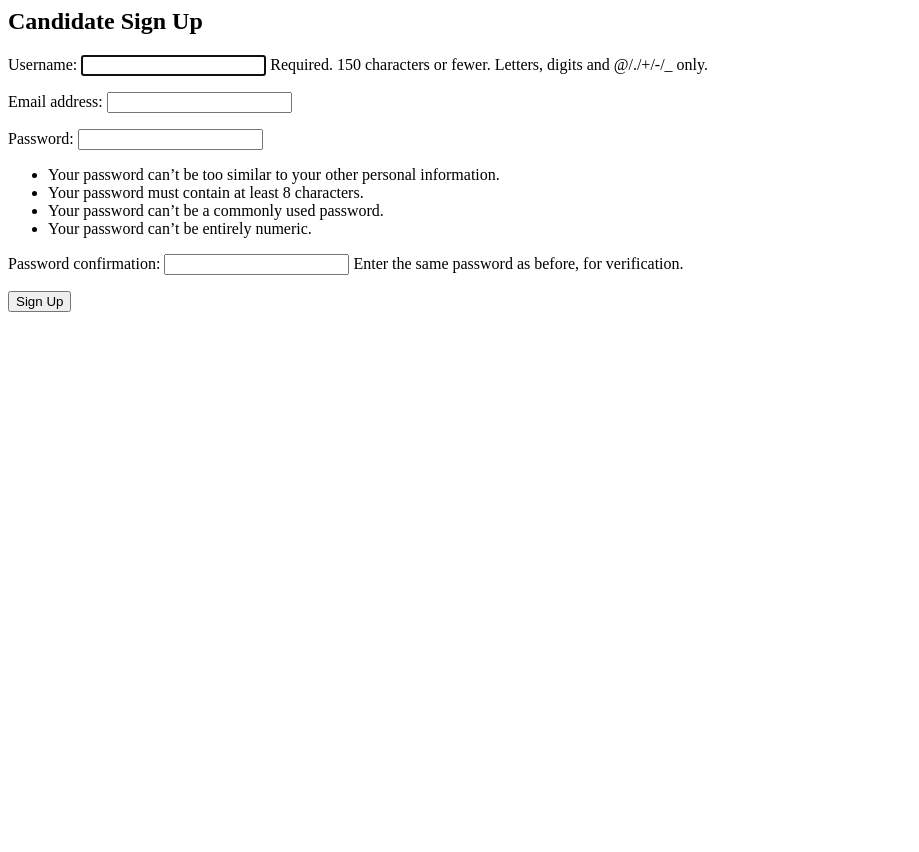
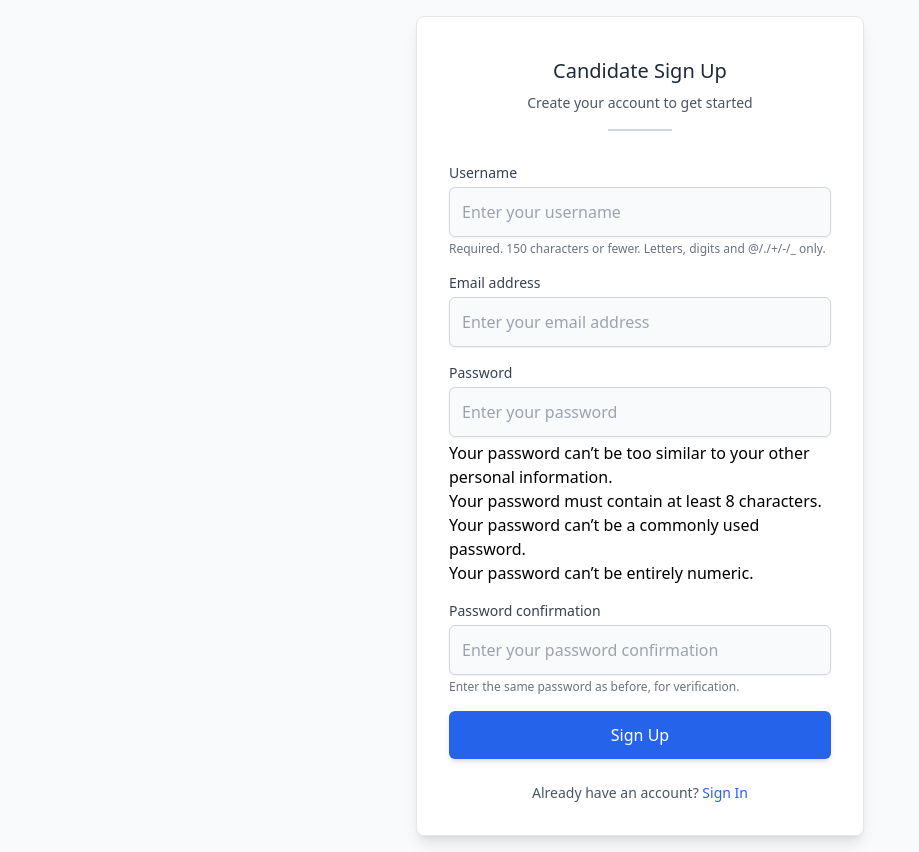
Before and after one commit to YaduKrishna7/HIRENIX, a Django app: page /signup/ in a window 1280 px wide. Shown: the whole page, without its empty margins (0-919 px from the left). Before the commit the page ends 312 px from the top, so only its background shows below. Run offline with Django 5.2, Linux system fonts and the light colour scheme; some libraries are stand-ins or nearby versions.

Commit message:
1st commit

```diff
--- a/templates/signup.html
+++ b/templates/signup.html
@@ -1,6 +1,60 @@
-<h2>Candidate Sign Up</h2>
-<form method="post">
-    {% csrf_token %}
-    {{ form.as_p }}
-    <button type="submit">Sign Up</button>
-</form>
+<!DOCTYPE html>
+<html lang="en">
+<head>
+    <meta charset="UTF-8">
+    <meta name="viewport" content="width=device-width, initial-scale=1.0">
+    <title>Signup</title>
+    <script src="https://cdn.tailwindcss.com"></script>
+</head>
+<body>
+
+
+<section class="min-h-screen flex items-center justify-center bg-gray-50 p-4">
+    <div class="bg-white shadow-lg rounded-lg p-6 md:p-8 w-full max-w-md border border-gray-200">
+        <div class="flex flex-col items-center">
+            <h1 class="text-xl font-medium text-gray-800 mt-2">Candidate Sign Up</h1>
+            <p class="text-gray-600 mt-2 text-sm">Create your account to get started</p>
+            <div class="w-16 h-0.5 bg-gray-300 mt-4"></div>
+        </div>
+
+        <form class="mt-8 space-y-4" method="POST">
+            {% csrf_token %}
+
+            {% for field in form %}
+            <div>
+                <label for="{{ field.id_for_label }}" class="block text-sm font-medium text-gray-700 mb-1">
+                    {{ field.label }}
+                </label>
+                <input type="{% if 'password' in field.name %}password{% else %}text{% endif %}"
+                       name="{{ field.name }}"
+                       id="{{ field.id_for_label }}"
+                       class="w-full p-3 bg-gray-50 text-gray-800 border border-gray-300 rounded-md
+                              focus:ring-1 focus:ring-blue-500 focus:border-blue-500 shadow-sm"
+                       placeholder="Enter your {{ field.label|lower }}"
+                       {% if field.field.required %}required{% endif %}>
+                {% if field.help_text %}
+                <p class="mt-1 text-xs text-gray-500">{{ field.help_text }}</p>
+                {% endif %}
+                {% for error in field.errors %}
+                <p class="mt-1 text-xs text-red-600">{{ error }}</p>
+                {% endfor %}
+            </div>
+            {% endfor %}
+
+            <button type="submit"
+                class="w-full bg-blue-600 text-white font-medium py-3 px-4 rounded-md
+                       shadow-md hover:bg-blue-700 focus:outline-none focus:ring-2
+                       focus:ring-offset-2 focus:ring-blue-500 mt-4 transition-colors">
+                Sign Up
+            </button>
+        </form>
+
+        <p class="text-sm text-gray-600 text-center mt-6">
+            Already have an account?
+            <a href="{% url 'login' %}" class="text-blue-600 font-medium hover:text-blue-500">Sign In</a>
+        </p>
+    </div>
+</section>
+
+</body>
+</html>
```
Also changed, not shown: templates/login.html (+60 -6 lines).
